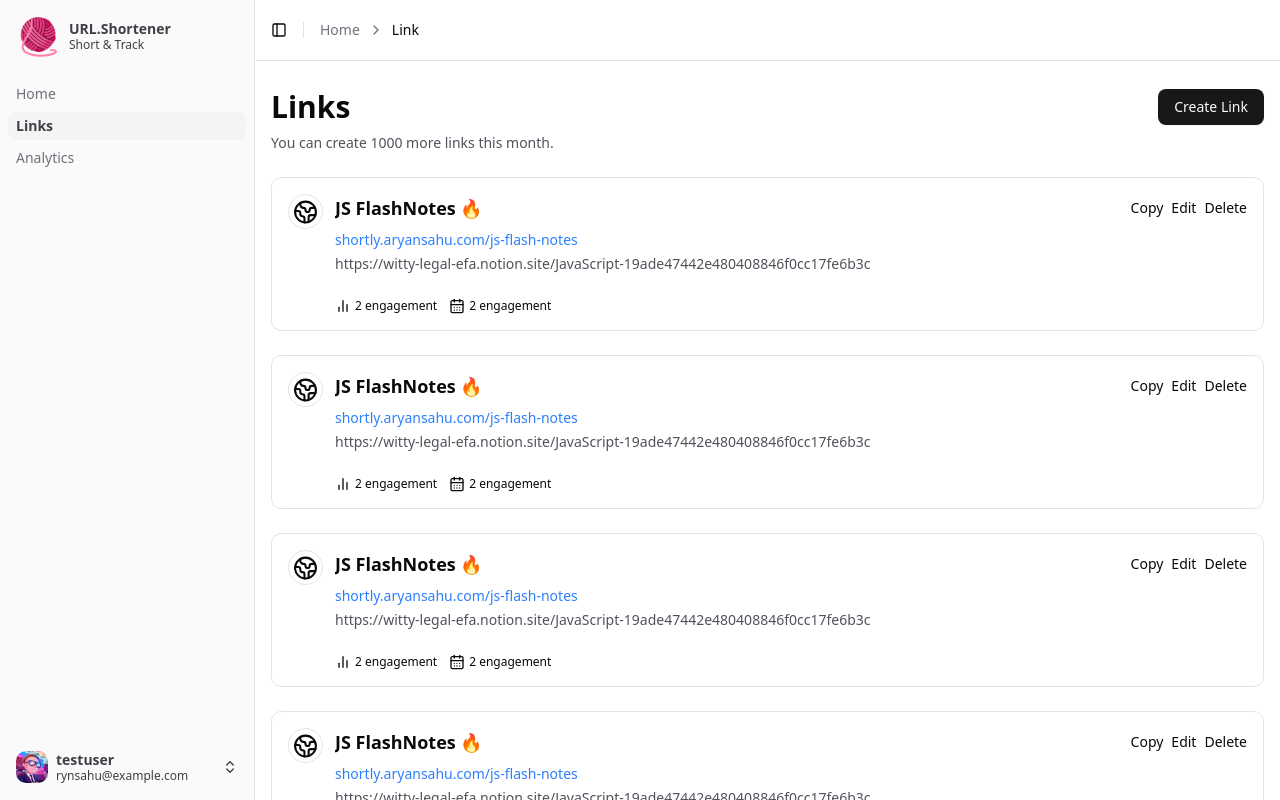
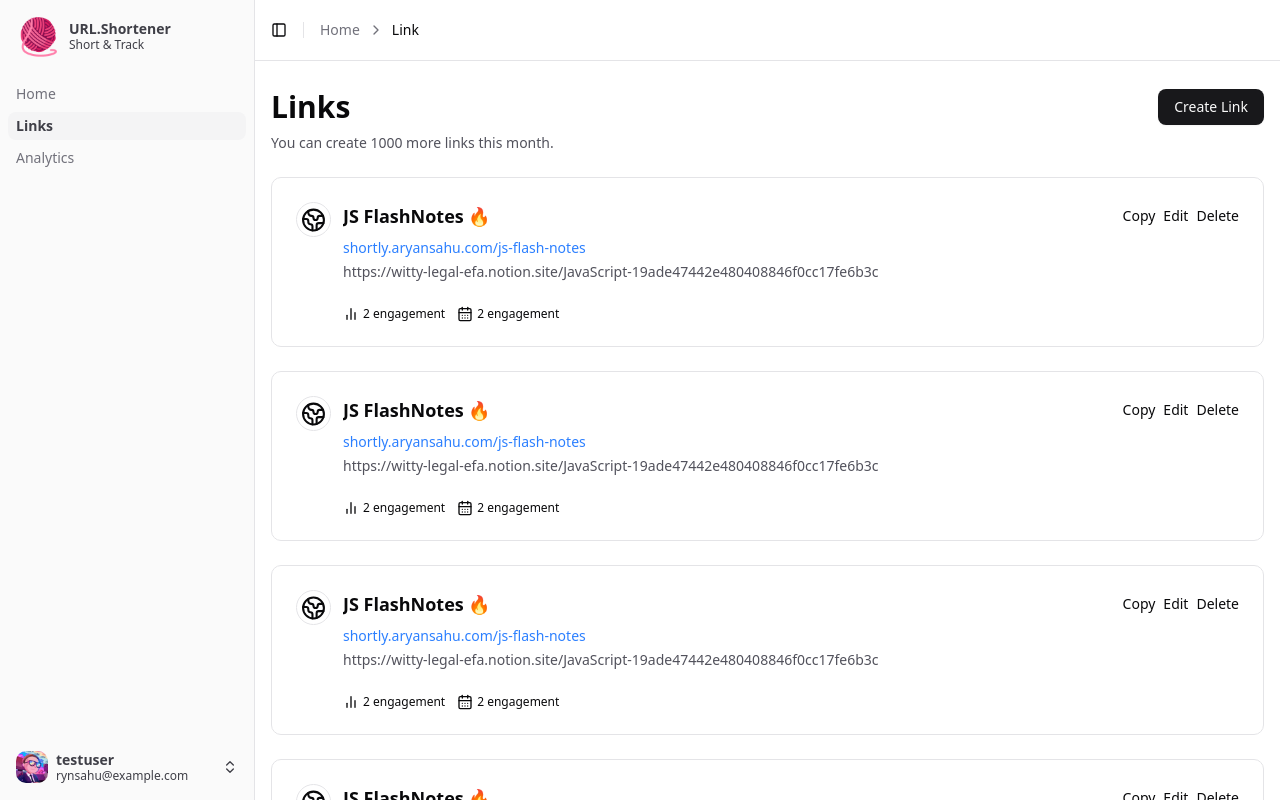
Before and after one commit to rynsahu/url-shortener, a React (Vite) app: page /links in a window 1280 px wide. Shown: the top 800 px of the page. Built offline with nearby package versions, Linux system fonts and the light colour scheme.

Commit message:
code refactor

```diff
--- a/src/components/LinksList/LinkDetailsCard/index.tsx
+++ b/src/components/LinksList/LinkDetailsCard/index.tsx
@@ -6,13 +6,13 @@ import React from "react";
 
 const LinkDetailsCard = () => {
   return (
-    <div className='flex gap-3 border border-zinc-200 p-4 rounded-lg w-full'>
+    <div className='flex gap-3 border border-zinc-200 p-6 rounded-lg w-full'>
       {/* Icon */}
-      <div className='flex border border-zinc-200 rounded-full h-[30px] lg:h-[35px] w-[30px] lg:w-[35px] p-1 flex justify-center items-center'>
+      <section className='flex border border-zinc-200 rounded-full h-[30px] lg:h-[35px] w-[30px] lg:w-[35px] p-1 flex justify-center items-center'>
         <Earth size={36} />
-      </div>
+      </section>
       {/* Content */}
-      <div className='flex-1 flex flex-col gap-2 text-sm'>
+      <section className='flex-1 flex flex-col gap-2 text-sm'>
         <div className='flex gap-3 justify-between'>
           <Link
             to='/link/1'
@@ -41,7 +41,7 @@ const LinkDetailsCard = () => {
         <LinkAnalytics />
 
         <LinkAction className='lg:hidden mt-5' />
-      </div>
+      </section>
     </div>
   );
 };
--- a/src/layouts/PrivateLayout/index.tsx
+++ b/src/layouts/PrivateLayout/index.tsx
@@ -6,9 +6,9 @@ const PrivateLayout = () => {
   return (
     <div className="private_layout flex">
       {/* ----- */}
-      <aside>
+      <section>
         <SideNav />
-      </aside>
+      </section>
       {/* ----- */}
       <main className="flex flex-col w-full">
         <header className="px-4 py-5 border-b border-zinc-200">
--- a/src/pages/Analytics/index.tsx
+++ b/src/pages/Analytics/index.tsx
@@ -1,14 +1,14 @@
-import MainPage from "@/components/ui/common/PrivatePageContainer";
+import PrivatePageContainer from "@/components/ui/common/PrivatePageContainer";
 
 const AnalyticsPage = () => {
   return (
-    <MainPage
+    <PrivatePageContainer
       heading="Analytics"
       subHeading="You can create 1000 more links this month."
       actionBtn={{ label: 'Create Link' }}
     >
       <p>Body</p>
-    </MainPage>
+    </PrivatePageContainer>
   );
 }
 
--- a/src/pages/Links/index.tsx
+++ b/src/pages/Links/index.tsx
@@ -1,5 +1,5 @@
 import LinksList from "@/components/LinksList";
-import MainPage from "@/components/ui/common/PrivatePageContainer";
+import PrivatePageContainer from "@/components/ui/common/PrivatePageContainer";
 import { useCallback, useMemo } from "react";
 import { useNavigate } from "react-router-dom";
 
@@ -16,13 +16,13 @@ const LinksPage = () => {
   }), [handleCreateLinkBtnClick]);
 
   return (
-    <MainPage
+    <PrivatePageContainer
       heading="Links"
       subHeading="You can create 1000 more links this month."
       actionBtn={actionBtn}
     >
       <LinksList />
-    </MainPage>
+    </PrivatePageContainer>
   );
 }
 
```
